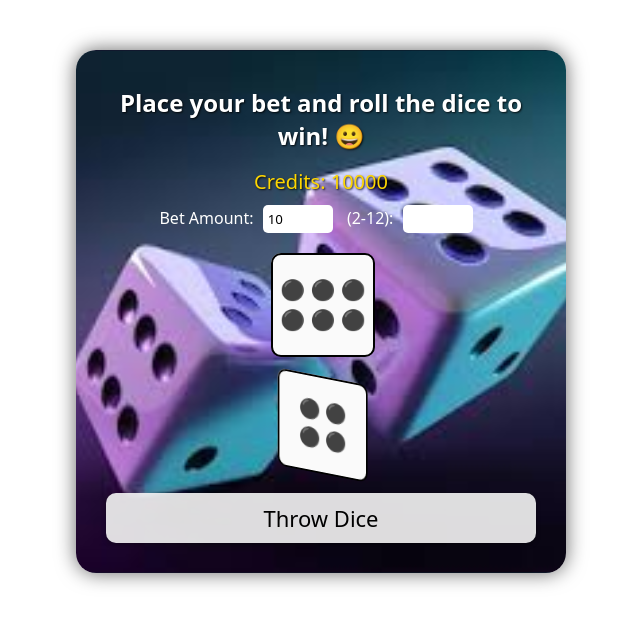
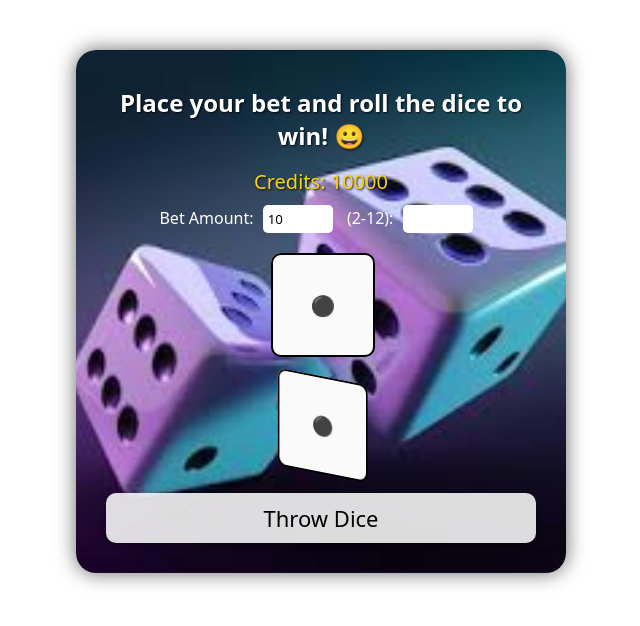
Before and after one commit to silverfoxmediaco/dicegame, a plain HTML site: page index.html in a window 1280 px wide. Shown: the whole page, without its empty margins (319-959 px from the left). Drawn offline with Linux system fonts and the light colour scheme.

Commit message:
Update index.html

```diff
--- a/index.html
+++ b/index.html
@@ -12,7 +12,7 @@
         Place your bet and roll the dice to win! 😀
       </h1>
       <div class="credits">
-          Credits: <span id="credits">100</span>
+          Credits: <span id="credits">10000</span>
       </div>
       <div class="betting">
         <label for="betAmount">Bet Amount:</label>
@@ -22,10 +22,10 @@
       </div>
       <section class="dice-section">
       <div id="dice1" class="dice dice1">
-        <div class="face face-6"></div>
+        <div class="face face-1"></div>
       </div>
       <div id="dice2" class="dice dice2">
-        <div class="face face-4"></div>
+        <div class="face face-1"></div>
       </div>
       <button class="btn" onclick="roll()">Throw Dice</button>
     </section>
```
